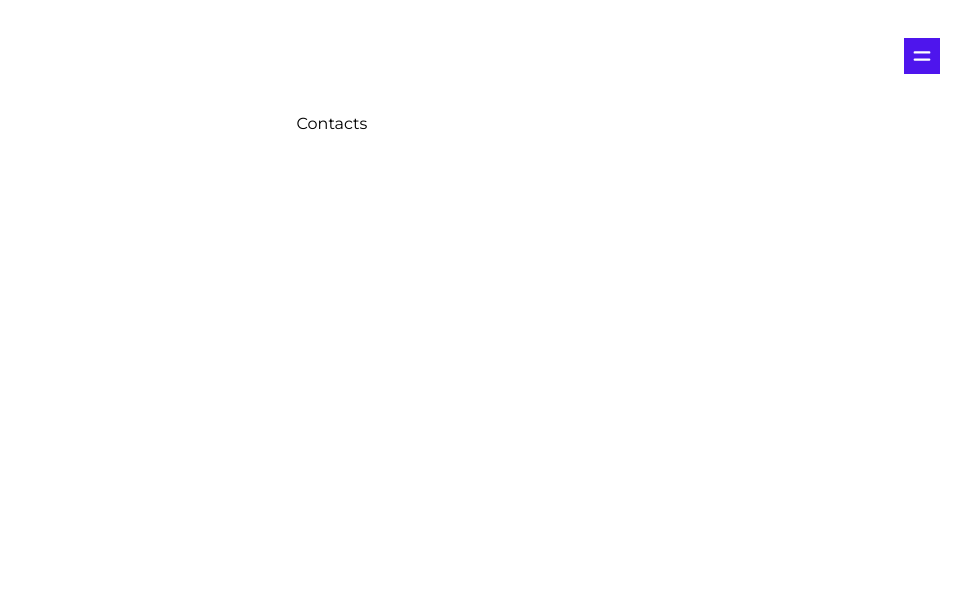
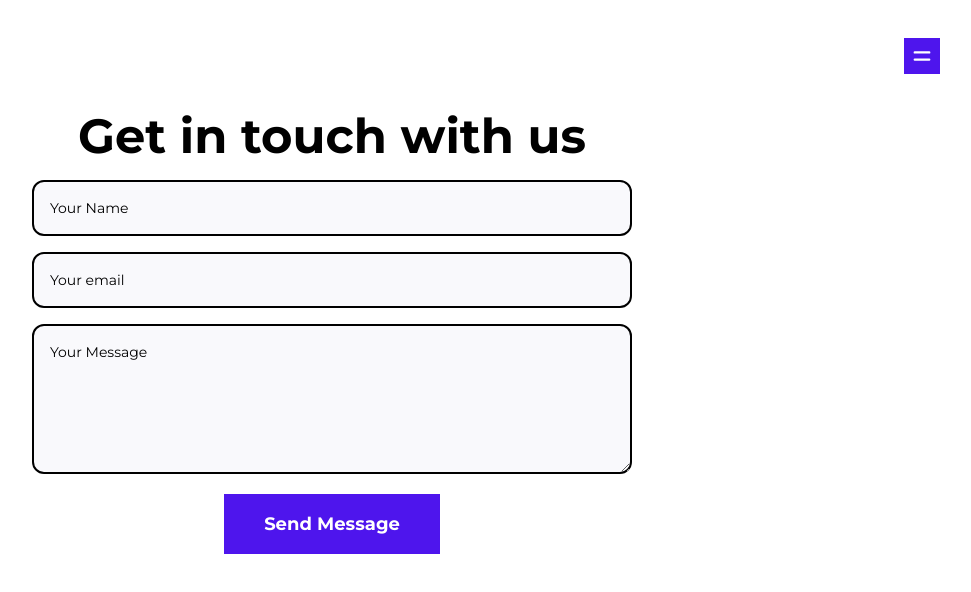
Before and after one commit to therealdanmalmx/miseendigital, a Next.js app: page /contacts in a window 1280 px wide. Shown: the top 592 px of the page, without its empty margins (308-1279 px from the left). Built offline with nearby package versions, Linux system fonts and the light colour scheme.

Commit message:
Create Contact form Section

```diff
--- a/components/Footer.js
+++ b/components/Footer.js
@@ -1,5 +1,8 @@
 const Footer = () => {
-  return <div className="text-center mt-12">Footer</div>;
+  return (
+    <>
+    </>
+  )
 };
 
 export default Footer;
--- a/pages/about/index.js
+++ b/pages/about/index.js
@@ -17,17 +17,18 @@ const About = () => {
   }, []);
 
   return (
-    <div className="app__about py-28">
+    <div className="app__about py-28 flex flex-col justify-center items-center">
       <h1 className="app__about-head-text mb-5 w-full flex-1 flex-col text-center font-bold md:text-5xl">
-        We help your business grow
+         We help your business thrive
       </h1>
+      <p className="app__about-description-text text-center px-7 w-full text-base mb-10 md:w-6/12 md:text-lg">Transforming business challenges into impactful web- and mobile solutions that people love to use every day</p>
       <div className="app__profiles flex flex-wrap items-start justify-center">
         {abouts.map((about, index) => (
           <motion.div
             whileInView={{ opacity: 1 }}
             whileHover={{ scale: 1.1 }}
             transition={{ duration: 0.5, type: "tween" }}
-            className="app__profile-item m-5 flex w-[260px] flex-col items-start justify-start md:w-[400px]"
+            className="app__profile-item m-5 flex w-[260px] flex-col items-start justify-start md:w-[300px]"
             key={about.title + index}
           >
             {about.imgUrl && (
--- a/pages/contacts/index.js
+++ b/pages/contacts/index.js
@@ -1,7 +1,69 @@
-import React from "react";
+import { useState, useEffect } from "react";
+import { motion } from "framer-motion";
+import Image from "next/image";
+import { images } from "../../utils";
+import { urlFor, client } from "../../client";
 
 const Contacts = () => {
-  return <div className="mt-28 text-center">Contacts</div>;
+  const [formData, setFormData] = useState({ name: '', email: '', message: ''});
+  const [isFormSubmitted, setIsFormSubmitted] = useState(false);
+  const [loading, setLoading] = useState(false);
+
+  const { name, email, message } = formData;
+
+  const handleChangeInput = (e) => {
+    const { name, value } = e.target;
+
+    setFormData({ ...formData, [name]:value });
+  }
+
+  const handleSubmit = () => {
+    setLoading(true);
+
+    const contact = {
+      _type: 'Contact',
+      name: name,
+      email: email,
+      message: message,
+    }
+
+    client.create(contact)
+      .then(() => {
+        setLoading(false);
+        setIsFormSubmitted(true);
+      })
+  }
+
+  return (
+  <div className="app__footer w-full flex-1 flex-col py-28">
+    <h1 className="app__footer-head-text mb-5 w-full flex-1 flex-col text-center font-bold md:text-5xl">
+      Get in touch with us
+    </h1>
+    {!isFormSubmitted ?
+    <div className="app__footer-form w-full flex flex-col items-center">
+      <div className="flex mb-4 w-full px-5 md:w-[50%]">
+        <input className="w-full border-2 p-4 rounded-xl bg-light-color font-sans text-sm placeholder:text-black hover:shadow-md" type="text" name="name" placeholder="Your Name" value={name} onChange={handleChangeInput} />
+      </div>
+      <div className="flex mb-4 w-full px-5 md:w-[50%]">
+        <input className="w-full border-2 p-4 rounded-xl bg-light-color font-sans text-sm placeholder:text-black hover:shadow-md" type="text" name="email" placeholder="Your email" value={email} onChange={handleChangeInput} />
+      </div>
+      <div className="flex w-full px-5 md:w-[50%]">
+        <textarea
+          className="w-full h-[150px] border-2 p-4 rounded-xl bg-light-color font-sans text-sm placeholder:text-black hover:shadow-md"
+          placeholder="Your Message"
+          value={message}
+          name="message"
+          onChange={handleChangeInput}
+        />
+      </div>
+      <button type="button" className="text-white bg-primary-color mt-5 text-lg hover:bg-black hover:text-white" onClick={handleSubmit}>{loading ? 'Sending' : 'Send Message'}</button>
+    </div>
+    : <div>
+        <h3>Thank you for getting in touch!</h3>
+      </div>
+    }
+  </div>
+  )
 };
 
 export default Contacts;
--- a/pages/index.js
+++ b/pages/index.js
@@ -6,6 +6,7 @@ import About from "./about";
 import Skills from "./skills";
 import Testimonial from "./testimonials";
 import Work from "./work";
+import Contacts from "./contacts"
 
 export default function Home() {
   return (
@@ -15,6 +16,7 @@ export default function Home() {
       <Work />
       <Skills />
       <Testimonial />
+      <Contacts />
       <Footer />
     </div>
   );
--- a/pages/skills/index.js
+++ b/pages/skills/index.js
@@ -29,7 +29,7 @@ const Skills = () => {
       <h1 className="app_skills-head-text my-10 w-full flex-1 flex-col text-center font-bold md:text-5xl">
         Skills and Experience
       </h1>
-      <div className="app__skills-container flex justify-center md:justify-start">
+      <div className="app__skills-container flex justify-center items-center">
         <motion.div className="app__skills-list flex flex-wrap">
           {skills?.map((skill) => (
             <motion.div
@@ -45,7 +45,7 @@ const Skills = () => {
             </motion.div>
           ))}
         </motion.div>
-        <motion.div className="app_skills-exp">
+        {/* <motion.div className="app_skills-exp">
             {experience?.map((experience) => (
               <motion.div
                 className="app__skills-exp-item"
@@ -81,7 +81,7 @@ const Skills = () => {
                 </motion.div>
               </motion.div>
             ))}
-        </motion.div>
+        </motion.div> */}
       </div>
     </div>
   );
```
